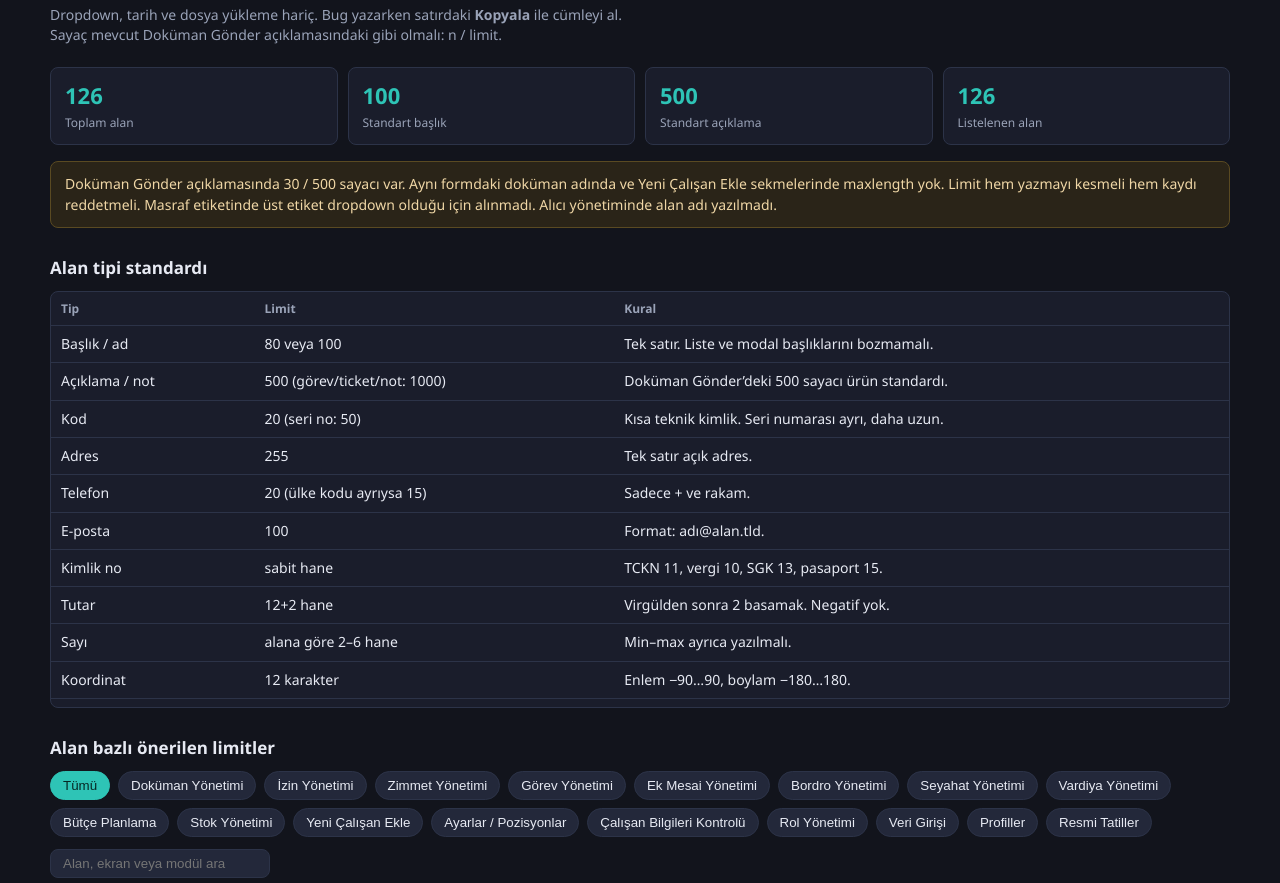
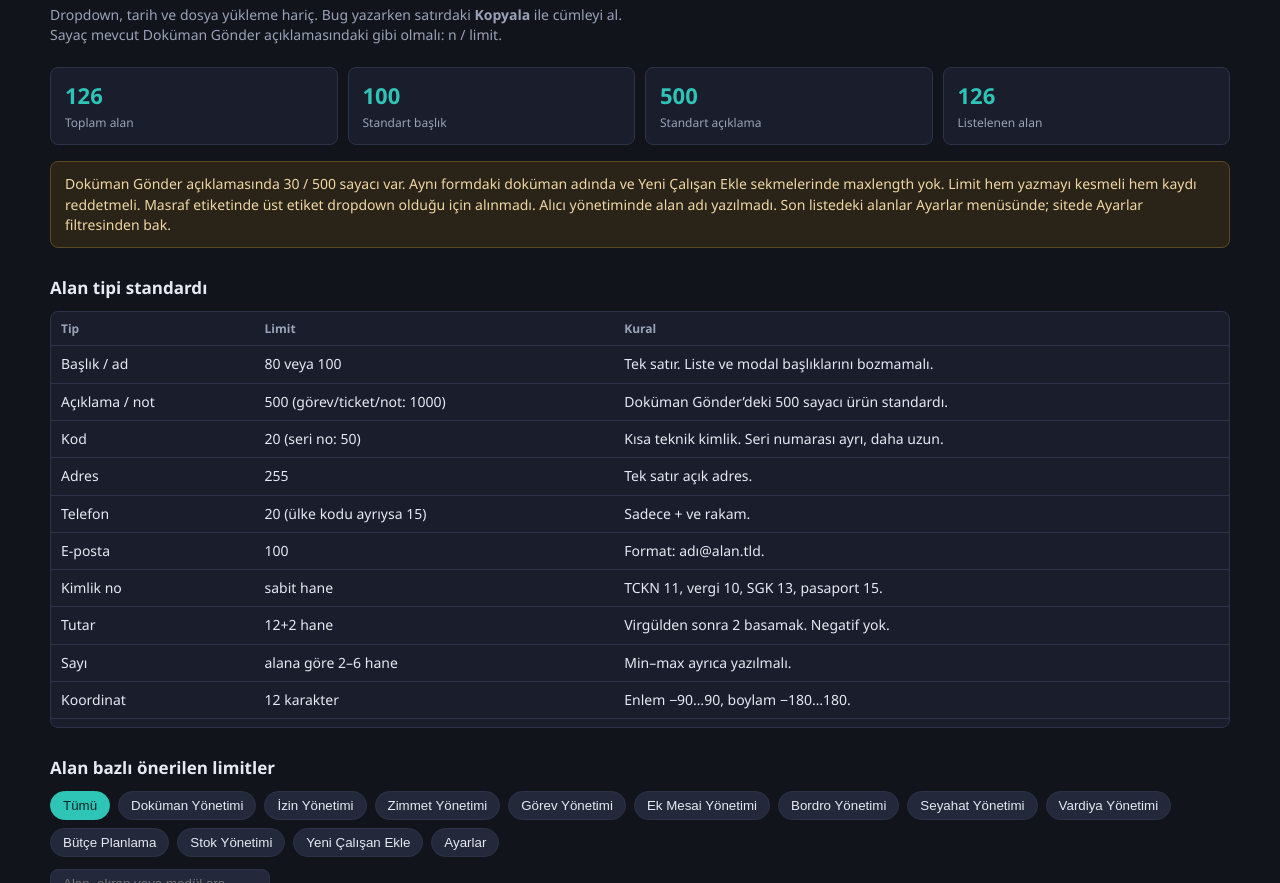
Before and after one commit to sudecinay/dhr-karakter-limit-raporu, a plain HTML site: page index.html in a window 1280 px wide. Shown: the part 69-952 px from the top of the page. Drawn offline with Linux system fonts and the light colour scheme.

Commit message:
Group remaining admin fields under Settings.
Co-authored-by: Cursor <cursoragent@cursor.com>

```diff
--- a/index.html
+++ b/index.html
@@ -128,6 +128,7 @@
       Doküman Gönder açıklamasında 30 / 500 sayacı var. Aynı formdaki doküman adında
       ve Yeni Çalışan Ekle sekmelerinde maxlength yok. Limit hem yazmayı kesmeli hem kaydı reddetmeli.
       Masraf etiketinde üst etiket dropdown olduğu için alınmadı. Alıcı yönetiminde alan adı yazılmadı.
+      Son listedeki alanlar Ayarlar menüsünde; sitede Ayarlar filtresinden bak.
     </div>
 
     <h2>Alan tipi standardı</h2>
@@ -271,44 +272,44 @@
       ["Yeni Çalışan Ekle","Yasal Bilgiler","Vergi numarası","Kod","10 hane","T.C. vergi kimlik no 10 hane."],
       ["Yeni Çalışan Ekle","Yasal Bilgiler","Pasaport numarası","Kod","15 karakter","Harf+rakam. ICAO genelde 9."],
       ["Yeni Çalışan Ekle","Yasal Bilgiler","Kimlik numarası","Kod","11 hane (tam 11)","TCKN tam 11 rakam. 10 veya 12 yok."],
-      ["Ayarlar / Pozisyonlar","Pozisyon ekle","Pozisyon başlığı","Başlık / ad","100 karakter","Pozisyon görünen adı."],
-      ["Ayarlar / Pozisyonlar","Pozisyon ekle","İş derecesi","Kod","20 karakter","Derece kodu veya kısa ad (P3, 12)."],
-      ["Çalışan Bilgileri Kontrolü","Sekme ekle","Sekme adı","Başlık / ad","50 karakter","Form sekmesi etiketi."],
-      ["Çalışan Bilgileri Kontrolü","Bölüm ekle","Bölüm adı","Başlık / ad","80 karakter","Sekme içi bölüm başlığı."],
-      ["Çalışan Bilgileri Kontrolü","Alan ekle","Alan adı","Başlık / ad","80 karakter","Form alanı etiketi."],
-      ["Rol Yönetimi","Rol oluştur","Ad","Başlık / ad","80 karakter","Rol görünen adı."],
-      ["İzin Yönetimi","Ek izin türleri","İzin adı","Başlık / ad","80 karakter","İzin türü adı."],
-      ["İzin Yönetimi","Ek izin türleri","Denklik kodu","Kod","20 karakter","Yasal / bordro denklik kodu."],
-      ["İzin Yönetimi","Ek izin türleri","Açıklama","Açıklama / not","500 karakter","Ürün standardı açıklama."],
-      ["İzin Yönetimi","Ek izin türleri","Minimum talep","Sayı","3 hane (1–365)","Gün cinsinden alt sınır."],
-      ["İzin Yönetimi","Ek izin türleri","Maksimum talep","Sayı","3 hane (1–365)","Gün cinsinden üst sınır."],
-      ["İzin Yönetimi","Çalışma saati türleri","İsim","Başlık / ad","80 karakter","Tür adı."],
-      ["İzin Yönetimi","Çalışma saati türleri","Açıklama","Açıklama / not","500 karakter","Ürün standardı açıklama."],
-      ["İzin Yönetimi","İzin ayarları","Kural maili açıklaması","Açıklama / not","1000 karakter","Mail metni. Sayaç: n / 1000."],
-      ["Ek Mesai Yönetimi","Yeni tür ekle","Ek mesai türü adı","Başlık / ad","80 karakter","Tür adı."],
-      ["Ek Mesai Yönetimi","Yeni tür ekle","Açıklama","Açıklama / not","500 karakter","Ürün standardı açıklama."],
-      ["Ek Mesai Yönetimi","Yeni tür ekle","Ücret çarpanı","Sayı","4 hane (0,01–9,99)","Ondalıklı çarpan. Örnek: 1,50."],
-      ["Seyahat Yönetimi","Yeni seyahat türü","Tür adı","Başlık / ad","80 karakter","Seyahat türü adı."],
-      ["Seyahat Yönetimi","Yeni seyahat türü","En fazla süre","Sayı","3 hane (1–365)","Gün cinsinden tavan."],
-      ["Seyahat Yönetimi","Yeni seyahat türü","Açıklama","Açıklama / not","500 karakter","Ürün standardı açıklama."],
-      ["Bordro Yönetimi","Teknopark projesi ekle","Proje adı","Başlık / ad","150 karakter","Resmi proje adı uzun olabilir."],
-      ["Bordro Yönetimi","Teknopark projesi ekle","Proje kodu","Kod","30 karakter","Teknopark / resmi proje kodu."],
-      ["Bordro Yönetimi","Teknopark projesi ekle","Bölge kodu","Kod","20 karakter","Kısa bölge kodu."],
-      ["Bordro Yönetimi","Teknopark projesi ekle","Bölge adı","Başlık / ad","80 karakter","Bölge görünen adı."],
-      ["Bordro Yönetimi","Teknopark projesi ekle","İl / ilçe kodu","Kod","10 hane","TÜİK il-ilçe kodu. Sadece rakam."],
-      ["Bordro Yönetimi","Yeni masraf etiketi","Etiket adı","Başlık / ad","80 karakter","Etiket görünen adı."],
-      ["Bordro Yönetimi","Yeni masraf etiketi","Muhasebe kodu","Kod","30 karakter","Hesap kodu. Örnek: 770.01.001."],
-      ["Bordro Yönetimi","Yeni masraf etiketi","Görüntüleme sırası","Sayı","3 hane (0–999)","Sıralama. Tam sayı."],
-      ["Doküman Yönetimi","Şablon ekle","Şablon adı","Başlık / ad","100 karakter","Varsayılan şablon adı."],
-      ["Veri Girişi","İşten çıkış sebebi ekle","Sebep","Başlık / ad","100 karakter","Sebep kısa adı."],
-      ["Veri Girişi","İşten çıkış sebebi ekle","Açıklama","Açıklama / not","500 karakter","Ürün standardı açıklama."],
-      ["Veri Girişi","Ceza türleri","Ceza numarası","Kod","10 hane","Sayısal tür kodu. Sadece rakam."],
-      ["Veri Girişi","Ceza türleri","Ceza türü","Başlık / ad","80 karakter","Ceza türü adı."],
-      ["Veri Girişi","Ceza türleri","Açıklama","Açıklama / not","500 karakter","Ürün standardı açıklama."],
-      ["Profiller","Yeni profil","Profil adı","Başlık / ad","80 karakter","Profil görünen adı."],
-      ["Profiller","Yeni profil","Açıklama","Açıklama / not","500 karakter","Ürün standardı açıklama."],
-      ["Resmi Tatiller","Tatil ekle","Tatil adı","Başlık / ad","80 karakter","Tatil görünen adı."],
-      ["Resmi Tatiller","Tatil ekle","Açıklama","Açıklama / not","500 karakter","Ürün standardı açıklama."]
+      ["Ayarlar","Pozisyonlar · Pozisyon ekle","Pozisyon başlığı","Başlık / ad","100 karakter","Pozisyon görünen adı."],
+      ["Ayarlar","Pozisyonlar · Pozisyon ekle","İş derecesi","Kod","20 karakter","Derece kodu veya kısa ad (P3, 12)."],
+      ["Ayarlar","Çalışan bilgileri kontrolü · Sekme ekle","Sekme adı","Başlık / ad","50 karakter","Form sekmesi etiketi."],
+      ["Ayarlar","Çalışan bilgileri kontrolü · Bölüm ekle","Bölüm adı","Başlık / ad","80 karakter","Sekme içi bölüm başlığı."],
+      ["Ayarlar","Çalışan bilgileri kontrolü · Alan ekle","Alan adı","Başlık / ad","80 karakter","Form alanı etiketi."],
+      ["Ayarlar","Rol yönetimi · Rol oluştur","Ad","Başlık / ad","80 karakter","Rol görünen adı."],
+      ["Ayarlar","İzin yönetimi · Ek izin türleri","İzin adı","Başlık / ad","80 karakter","İzin türü adı."],
+      ["Ayarlar","İzin yönetimi · Ek izin türleri","Denklik kodu","Kod","20 karakter","Yasal / bordro denklik kodu."],
+      ["Ayarlar","İzin yönetimi · Ek izin türleri","Açıklama","Açıklama / not","500 karakter","Ürün standardı açıklama."],
+      ["Ayarlar","İzin yönetimi · Ek izin türleri","Minimum talep","Sayı","3 hane (1–365)","Gün cinsinden alt sınır."],
+      ["Ayarlar","İzin yönetimi · Ek izin türleri","Maksimum talep","Sayı","3 hane (1–365)","Gün cinsinden üst sınır."],
+      ["Ayarlar","İzin yönetimi · Çalışma saati türleri","İsim","Başlık / ad","80 karakter","Tür adı."],
+      ["Ayarlar","İzin yönetimi · Çalışma saati türleri","Açıklama","Açıklama / not","500 karakter","Ürün standardı açıklama."],
+      ["Ayarlar","İzin yönetimi · İzin ayarları","Kural maili açıklaması","Açıklama / not","1000 karakter","Mail metni. Sayaç: n / 1000."],
+      ["Ayarlar","Ek mesai yönetimi · Yeni tür ekle","Ek mesai türü adı","Başlık / ad","80 karakter","Tür adı."],
+      ["Ayarlar","Ek mesai yönetimi · Yeni tür ekle","Açıklama","Açıklama / not","500 karakter","Ürün standardı açıklama."],
+      ["Ayarlar","Ek mesai yönetimi · Yeni tür ekle","Ücret çarpanı","Sayı","4 hane (0,01–9,99)","Ondalıklı çarpan. Örnek: 1,50."],
+      ["Ayarlar","Seyahat yönetimi · Yeni seyahat türü","Tür adı","Başlık / ad","80 karakter","Seyahat türü adı."],
+      ["Ayarlar","Seyahat yönetimi · Yeni seyahat türü","En fazla süre","Sayı","3 hane (1–365)","Gün cinsinden tavan."],
+      ["Ayarlar","Seyahat yönetimi · Yeni seyahat türü","Açıklama","Açıklama / not","500 karakter","Ürün standardı açıklama."],
+      ["Ayarlar","Bordro · Teknopark projesi ekle","Proje adı","Başlık / ad","150 karakter","Resmi proje adı uzun olabilir."],
+      ["Ayarlar","Bordro · Teknopark projesi ekle","Proje kodu","Kod","30 karakter","Teknopark / resmi proje kodu."],
+      ["Ayarlar","Bordro · Teknopark projesi ekle","Bölge kodu","Kod","20 karakter","Kısa bölge kodu."],
+      ["Ayarlar","Bordro · Teknopark projesi ekle","Bölge adı","Başlık / ad","80 karakter","Bölge görünen adı."],
+      ["Ayarlar","Bordro · Teknopark projesi ekle","İl / ilçe kodu","Kod","10 hane","TÜİK il-ilçe kodu. Sadece rakam."],
+      ["Ayarlar","Bordro · Yeni masraf etiketi","Etiket adı","Başlık / ad","80 karakter","Etiket görünen adı."],
+      ["Ayarlar","Bordro · Yeni masraf etiketi","Muhasebe kodu","Kod","30 karakter","Hesap kodu. Örnek: 770.01.001."],
+      ["Ayarlar","Bordro · Yeni masraf etiketi","Görüntüleme sırası","Sayı","3 hane (0–999)","Sıralama. Tam sayı."],
+      ["Ayarlar","Doküman yönetimi · Şablon ekle","Şablon adı","Başlık / ad","100 karakter","Varsayılan şablon adı."],
+      ["Ayarlar","Veri girişi · İşten çıkış sebebi ekle","Sebep","Başlık / ad","100 karakter","Sebep kısa adı."],
+      ["Ayarlar","Veri girişi · İşten çıkış sebebi ekle","Açıklama","Açıklama / not","500 karakter","Ürün standardı açıklama."],
+      ["Ayarlar","Veri girişi · Ceza türleri","Ceza numarası","Kod","10 hane","Sayısal tür kodu. Sadece rakam."],
+      ["Ayarlar","Veri girişi · Ceza türleri","Ceza türü","Başlık / ad","80 karakter","Ceza türü adı."],
+      ["Ayarlar","Veri girişi · Ceza türleri","Açıklama","Açıklama / not","500 karakter","Ürün standardı açıklama."],
+      ["Ayarlar","Profiller · Yeni profil","Profil adı","Başlık / ad","80 karakter","Profil görünen adı."],
+      ["Ayarlar","Profiller · Yeni profil","Açıklama","Açıklama / not","500 karakter","Ürün standardı açıklama."],
+      ["Ayarlar","Resmi tatiller · Tatil ekle","Tatil adı","Başlık / ad","80 karakter","Tatil görünen adı."],
+      ["Ayarlar","Resmi tatiller · Tatil ekle","Açıklama","Açıklama / not","500 karakter","Ürün standardı açıklama."]
     ];
 
     const modules = ["Tümü", ...new Set(FIELDS.map((r) => r[0]))];
```
Also changed, not shown: print.html (+38 -38 lines), 1 other file.
